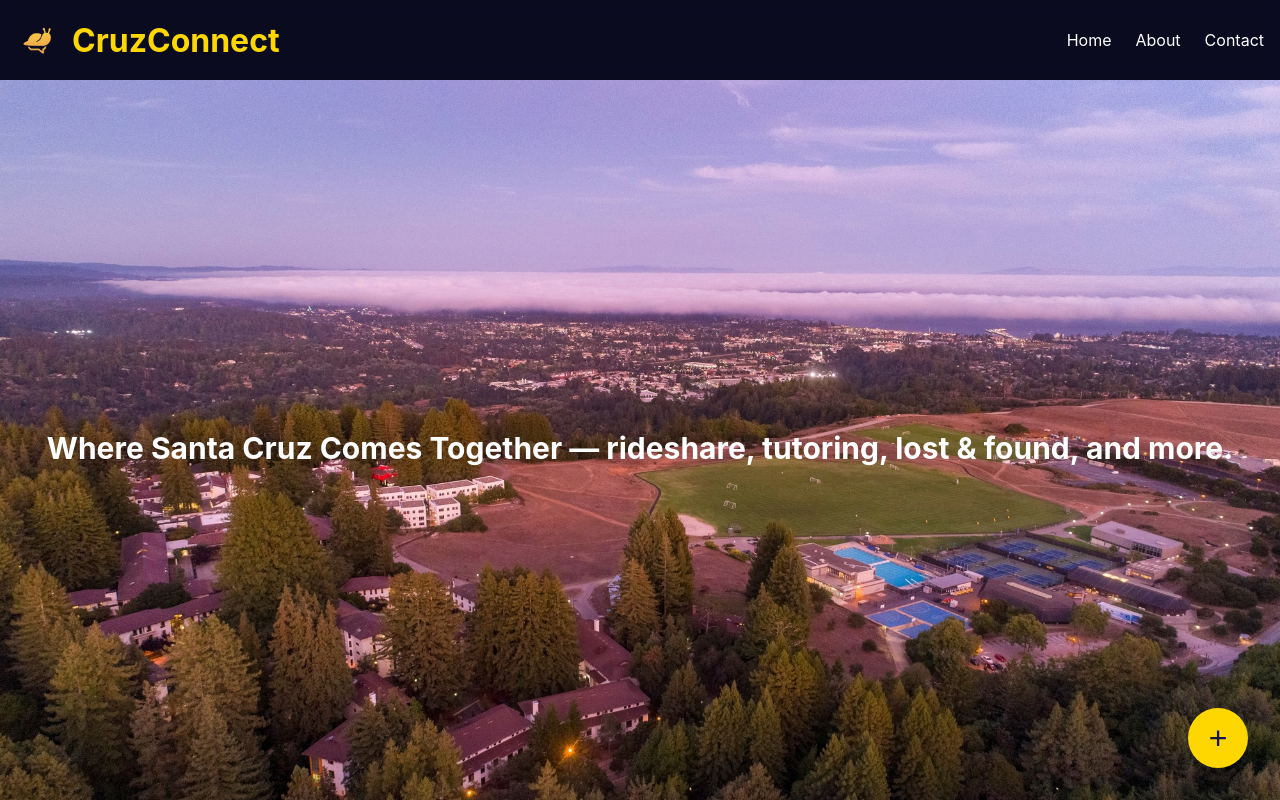
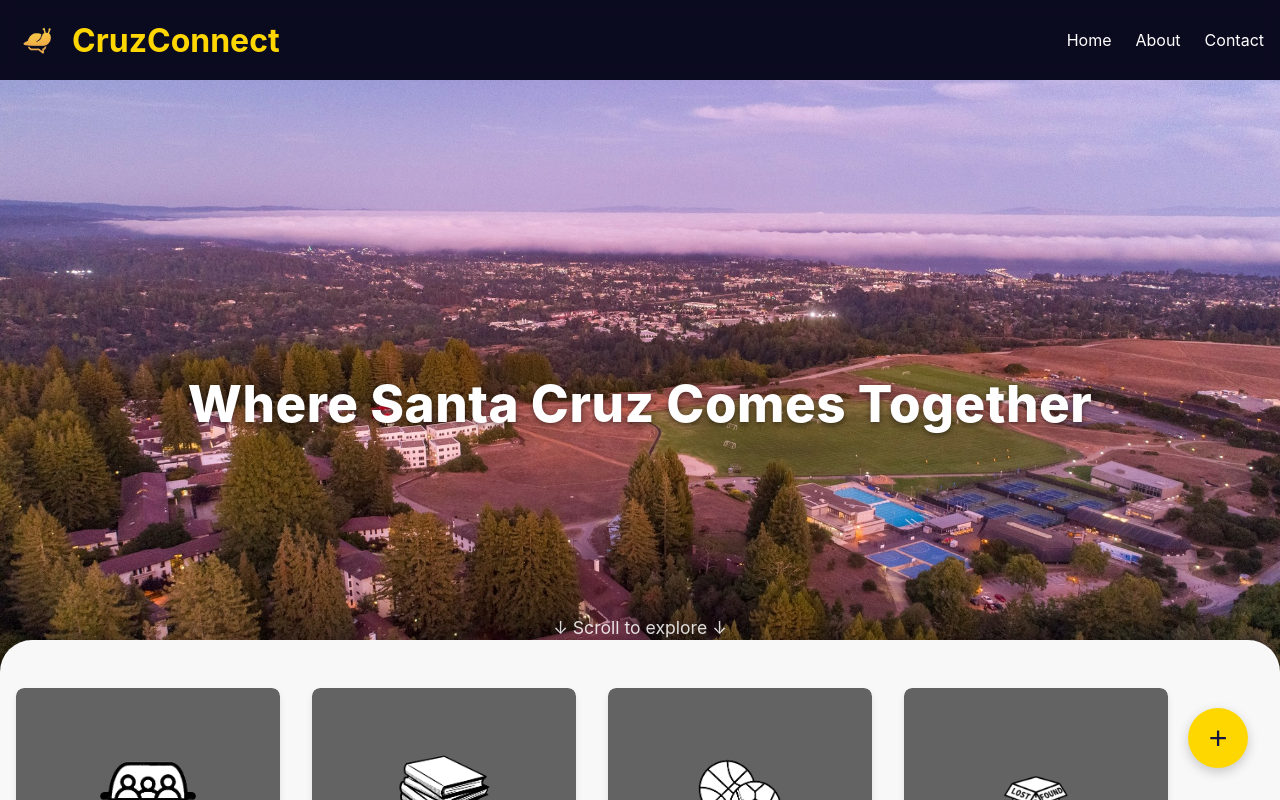
Before and after one commit to justinjudge/CruzHacksSpring2025, a Next.js app: page / in a window 1280 px wide. Built offline with nearby package versions, Linux system fonts and the light colour scheme.

Commit message:
Adjusting and improving the frontend home page

```diff
--- a/src/app/page.module.css
+++ b/src/app/page.module.css
@@ -11,6 +11,7 @@
   top: 0;
   width: 100%;
   padding: 1rem;
+  margin-top: 0rem;
   display: flex;
   justify-content: space-between;
   align-items: center;
@@ -73,7 +74,7 @@
 .hero-section {
   position: relative;
   width: 100%;
-  height: 100vh;
+  height: 85vh;
   overflow: hidden;
   background-color: black; /* fallback bg in case image fails */
 }
@@ -98,10 +99,32 @@
   color: white;
 }
 
+@keyframes fadeInUp {
+  from {
+    opacity: 0;
+    transform: translateY(20px);
+  }
+  to {
+    opacity: 1;
+    transform: translateY(0);
+  }
+}
+
+
 .hero-tagline {
-  font-size: 1.875rem;
-  margin-bottom: 4rem;
+  font-size: clamp(2rem, 4vw, 4rem); /* 🔥 Responsive size */
+  font-weight: 800;
+  letter-spacing: 0.5px;
+  text-shadow: 0 2px 6px rgba(0, 0, 0, 0.5); /* makes it pop on the image */
+  margin-bottom: 2rem;
+  max-width: 90%;
+  line-height: 1.2;
+
+  opacity: 0;
+  animation: fadeInUp 1s ease-out forwards;
+  animation-delay: 0.3s;
 }
+
 
 /* Services grid */
 .services-grid {
@@ -110,7 +133,7 @@
   gap: 2rem;
   width: 100%;
   max-width: 72rem;
-  margin-top: 2rem;
+  margin-top: 0rem;
 }
 
 @media (min-width: 768px) {
@@ -218,13 +241,14 @@
 /* Scroll cue arrow */
 .scrollCue {
   position: absolute;
-  bottom: 1rem;
+  bottom: 15vh; /* 🛗 Bring it up from bottom of screen */
   left: 50%;
   transform: translateX(-50%);
-  font-size: 1rem;
+  font-size: 1.1rem;
   color: white;
   animation: bounce 2s infinite;
   z-index: 20;
+  opacity: 0.85;
 }
 
 @keyframes bounce {
@@ -234,13 +258,15 @@
 
 /* Category section (below hero) */
 .categorySection {
-  padding: 6rem 1rem;
+  padding: 3rem 1rem 5rem;
   background-color: #f8f8f8;
-  margin-top: -14;
+  margin-top: -15vh;
   border-top-left-radius: 2rem;
   border-top-right-radius: 2rem;
   z-index: 2;
   position: relative;
+  box-shadow: 0 -8px 20px rgba(0, 0, 0, 0.1); /* nice touch for separation */
+
 }
 
 /* Floating New Post Button */
--- a/src/app/page.tsx
+++ b/src/app/page.tsx
@@ -72,7 +72,7 @@ export default function Home() {
         />
         <div className={styles['hero-content']}>
           <h2 className={styles['hero-tagline']}>
-            Where Santa Cruz Comes Together — rideshare, tutoring, lost & found, and more.
+            Where Santa Cruz Comes Together
           </h2>
         </div>
         <div className={styles['scrollCue']}>↓ Scroll to explore ↓</div>
```
